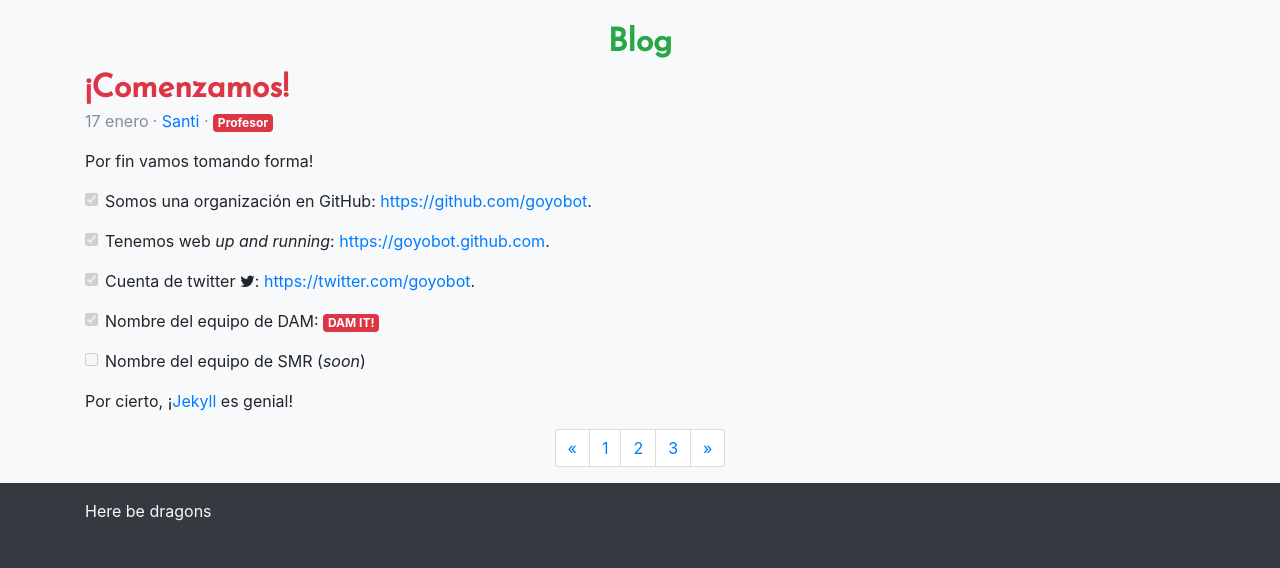
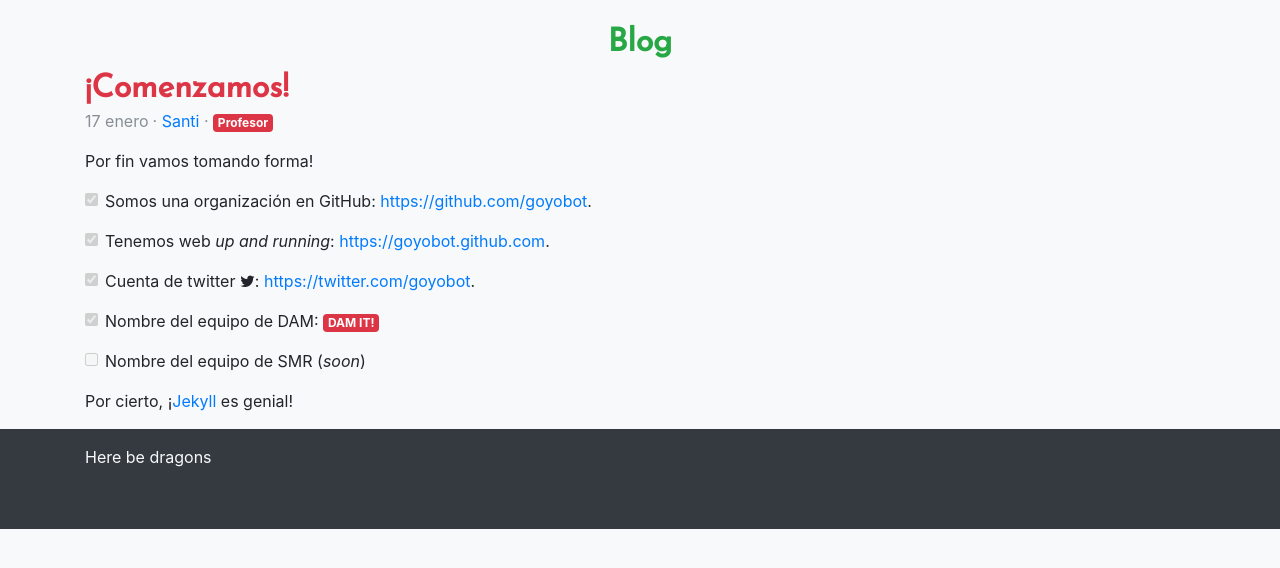
Before and after one commit to GoyoBot/goyobot.github.io, a Jekyll site: the page built from index.html, in a window 1280 px wide and 900 px high, scrolled down 965 px, cut to the strip 317-885 px from the top of the window. Built offline with Jekyll 4.4.1, drawn with Linux system fonts in a browser that asks for light colours; nearby versions of some CDN libraries; the list of posts is cut into pages by our own code; after the commit the page ends 1811 px from its top, so only the background shows below that.

Commit message:
Blog post system (no pagination)

```diff
--- a/Gemfile
+++ b/Gemfile
@@ -1,2 +1,3 @@
 gem 'jekyll'
+gem 'jekyll-paginate'
 gem 'html-proofer'
--- a/_config.yml
+++ b/_config.yml
@@ -27,3 +27,10 @@
       path: _authors
     values:
       layout: user_profile
+
+# Pagination
+paginate: 2
+paginate_path: "/blog/:num/"
+
+plugins:
+  - jekyll-paginate
--- a/_includes/footer.html
+++ b/_includes/footer.html
@@ -1,4 +1,10 @@
-  <!-- Bootstrapp -->
-  <script src="https://code.jquery.com/jquery-3.2.1.slim.min.js" integrity="sha384-KJ3o2DKtIkvYIK3UENzmM7KCkRr/rE9/Qpg6aAZGJwFDMVNA/GpGFF93hXpG5KkN" crossorigin="anonymous"></script>
-  <script src="https://cdnjs.cloudflare.com/ajax/libs/popper.js/1.12.3/umd/popper.min.js" integrity="sha384-vFJXuSJphROIrBnz7yo7oB41mKfc8JzQZiCq4NCceLEaO4IHwicKwpJf9c9IpFgh" crossorigin="anonymous"></script>
-  <script src="https://maxcdn.bootstrapcdn.com/bootstrap/4.0.0-beta.2/js/bootstrap.min.js" integrity="sha384-alpBpkh1PFOepccYVYDB4do5UnbKysX5WZXm3XxPqe5iKTfUKjNkCk9SaVuEZflJ" crossorigin="anonymous"></script>
+<footer class="bg-dark text-light pt-3" style="height: 100px;">
+<div class="container">
+<p>Here be dragons</p>
+</div>
+</footer>
+
+<!-- Bootstrapp -->
+<script src="https://code.jquery.com/jquery-3.2.1.slim.min.js" integrity="sha384-KJ3o2DKtIkvYIK3UENzmM7KCkRr/rE9/Qpg6aAZGJwFDMVNA/GpGFF93hXpG5KkN" crossorigin="anonymous"></script>
+<script src="https://cdnjs.cloudflare.com/ajax/libs/popper.js/1.12.3/umd/popper.min.js" integrity="sha384-vFJXuSJphROIrBnz7yo7oB41mKfc8JzQZiCq4NCceLEaO4IHwicKwpJf9c9IpFgh" crossorigin="anonymous"></script>
+<script src="https://maxcdn.bootstrapcdn.com/bootstrap/4.0.0-beta.2/js/bootstrap.min.js" integrity="sha384-alpBpkh1PFOepccYVYDB4do5UnbKysX5WZXm3XxPqe5iKTfUKjNkCk9SaVuEZflJ" crossorigin="anonymous"></script>
--- a/index.html
+++ b/index.html
@@ -83,28 +83,35 @@
         <h2 class="text-center text-success index-section">Blog</h2>
         {% include post-list.html posts=site.posts %}
     </section>
+{% comment %}
+    {% if paginator.total_pages > 1 %}
     <nav aria-label="Navegación por las entradas del blog">
         <ul class="pagination justify-content-center">
-            <li class="page-item">
-                <a class="page-link" href="#" aria-label="Previous"> <span aria-hidden="true">&laquo;</span> <span class="sr-only">Previous</span> </a>
+            <li class="page-item{% unless paginator.previous_page %} disabled{% endunless %}">
+                <a class="page-link" href="{{ paginator.previous_page_path | prepend: site.baseurl | replace: '//', '/' }}" aria-label="Previous">
+                    <span aria-hidden="true">&laquo;</span>
+                    <span class="sr-only">Previous</span>
+                </a>
             </li>
-            <li class="page-item">
-                <a class="page-link" href="#">1</a>
-            </li>
-            <li class="page-item">
-                <a class="page-link" href="#">2</a>
-            </li>
-            <li class="page-item">
-                <a class="page-link" href="#">3</a>
-            </li>
-            <li class="page-item">
-                <a class="page-link" href="#" aria-label="Next"> <span aria-hidden="true">&raquo;</span> <span class="sr-only">Next</span> </a>
+            {% for page in (1..paginator.total_pages) %}
+                {% if page == paginator.page %}
+                    <li class="page-item active"><span class="page-link">{{ page | pnumber }}</span></li>
+                {% elsif page == 1 %}
+                    <li class="page-item">
+                        <a class="page-link" href="{{ '/index.html' | prepend: site.baseurl | replace: '//', '/' }}">{{ page | pnumber }} <span class="sr-only">(actual)</span></a>
+                    </li>
+                {% else %}
+                    <li class="page-item"><a class="page-link" href="{{ site.paginate_path | prepend: site.baseurl | replace: '//', '/' | replace: ':num', page }}">{{ page | pnumber }}</a></li>
+                {% endif %}
+            {% endfor %}
+            <li class="page-item{% unless paginator.next_page %} disabled{% endunless %}">
+                <a class="page-link" href="{{ paginator.next_page_path | prepend: site.baseurl | replace: '//', '/' }}" aria-label="Next">
+                    <span aria-hidden="true">&raquo;</span>
+                    <span class="sr-only">Next</span>
+                </a>
             </li>
         </ul>
     </nav>
+    {% endif %}
+{% endcomment %}
 </div>
-<footer class="bg-dark text-light pt-3" style="height: 100px;">
-    <div class="container">
-        <p>Here be dragons</p>
-    </div>
-</footer>
```
Also changed, not shown: Gemfile.lock.
